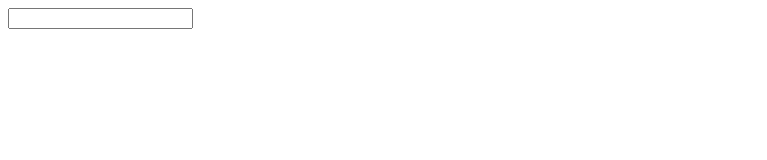
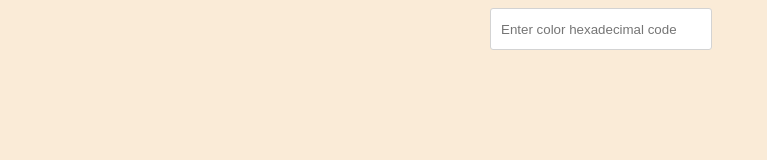
Before and after one commit to mazharvai007/regex, a website built with Parcel: page index.html in a window 1280 px wide. Shown: the whole page, without its empty margins (0-767 px from the left). Built offline with nearby package versions, Linux system fonts and the light colour scheme.

Commit message:
make simple style

```diff
--- a/index.html
+++ b/index.html
@@ -6,12 +6,17 @@
   </head>
 
   <body>
-    <!-- <div id="app"></div> -->
-
-    <input type="text" name="" class="colorValue" />
-    <div class="red"></div>
-    <div class="green"></div>
-    <div class="blue"></div>
+    <div id="app">
+      <input
+        type="text"
+        name=""
+        class="colorValue"
+        placeholder="Enter color hexadecimal code"
+      />
+      <div class="red"></div>
+      <div class="green"></div>
+      <div class="blue"></div>
+    </div>
 
     <script src="src/index.js"></script>
   </body>
--- a/src/styles.css
+++ b/src/styles.css
@@ -1,3 +1,16 @@
 body {
   font-family: sans-serif;
+  background-color: antiquewhite;
 }
+#app {
+  width: 300px;
+  margin: 0 auto;
+}
+input.colorValue {
+  height: 30px;
+  width: 200px;
+  border-radius: 3px;
+  border: 1px solid lightgray;
+  padding: 5px 10px;
+  margin-bottom: 5px;
+}
```
